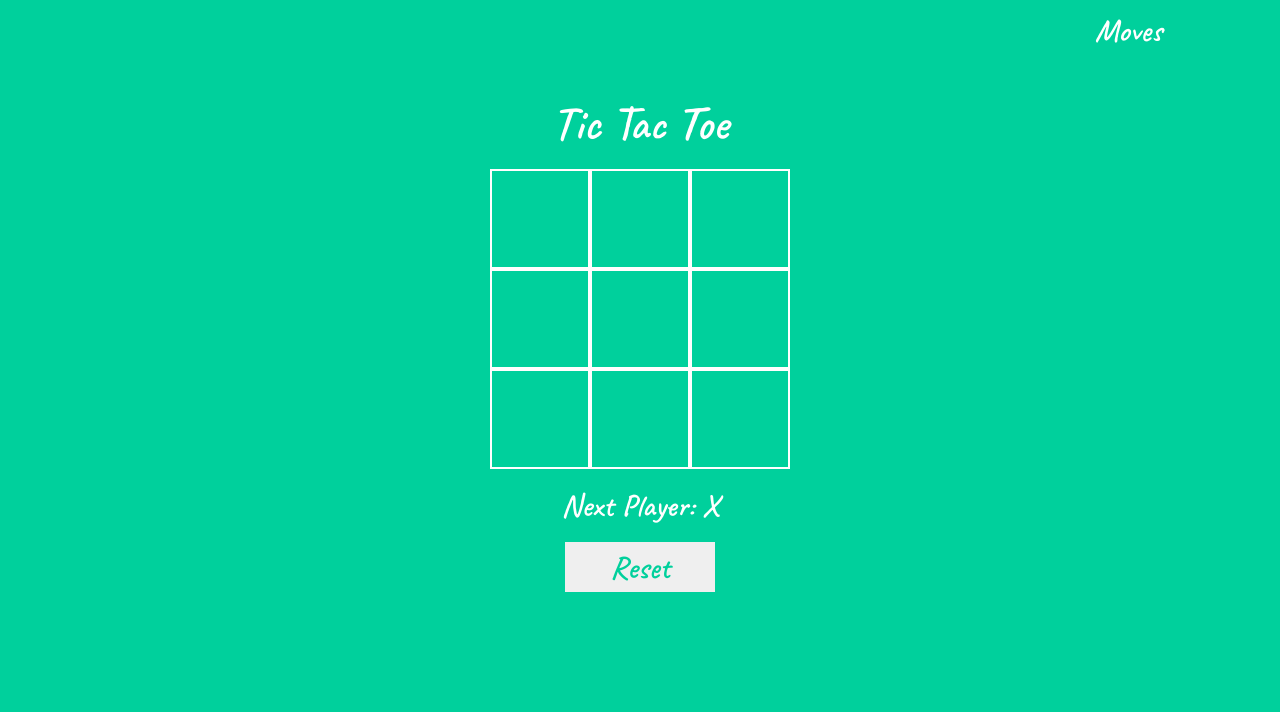
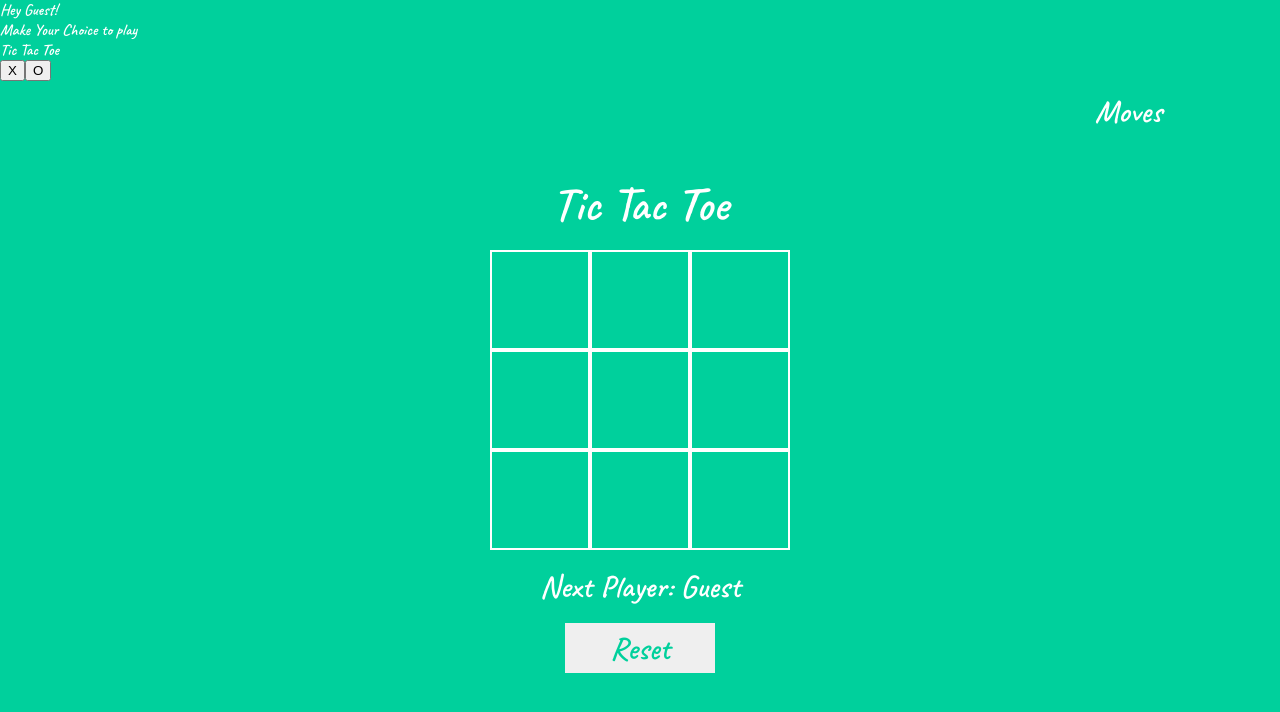
Before and after one commit to tends-to-infinity/Tic-Tac-Toe-2, a React (Create React App) app: page / in a window 1280 px wide. Shown: the top 712 px of the page. Built offline with nearby package versions, Linux system fonts and the light colour scheme.

Commit message:
Update game.js

```diff
--- a/src/components/game.js
+++ b/src/components/game.js
@@ -4,6 +4,8 @@ import Board from "./board";
 
 const Game = () => {
 
+  const [ player, setPlayer ] = useState("");
+  const [ choosePlayer, setChoosePlayer ] = useState(true);
   const [ historyOfMoves, setHistoryOfMoves ] = useState([ null, null, null, null, null, null, null, null, null ]);
   const [ stepNumber, setStepNumber ] = useState(-1);
   const [ showHistory, setShowHistory ] = useState(false);
@@ -14,15 +16,15 @@ const Game = () => {
 
     for (let i = 0; i <= stepNumber; i++) {
       i % 2 !== 0
-        ? (boardStatus[ historyOfMoves[ i ] ] = "O")
-        : (boardStatus[ historyOfMoves[ i ] ] = "X");
+        ? (boardStatus[ historyOfMoves[ i ] ] = player === "X" ? "O" : "X")
+        : (boardStatus[ historyOfMoves[ i ] ] = player);
     }
 
     return boardStatus;
   };
 
-  const winner = get_winner(getStatusOfBoard());
-  const player_turn = stepNumber % 2 ? "X" : "O";
+  const winner = get_winner(getStatusOfBoard(), player);
+  const player_turn = (stepNumber % 2 ? "Guest" : "Bot");
 
   const handleClick = (i) => {
     const historyPoint = historyOfMoves.slice(0, stepNumber + 1);
@@ -60,6 +62,32 @@ const Game = () => {
         );
       });
   return (
+    <>
+      {choosePlayer && (
+        <div className="gaPromptBackdrop">
+          <div className="gaPlayerPrompt">
+            <div className="gaPromptHead">Hey Guest!<br /> Make Your Choice to play <br />Tic Tac Toe</div>
+            <button
+              className="gaPlayerBtn"
+              onClick={(e) => {
+                setPlayer(e.target.innerHTML);
+                setChoosePlayer(false);
+              }}
+            >
+              X
+            </button>
+            <button
+              className="gaPlayerBtn"
+              onClick={(e) => {
+                setPlayer(e.target.innerHTML);
+                setChoosePlayer(false);
+              }}
+            >
+              O
+            </button>
+          </div>
+        </div>
+      )}
       <div className="gaBoardAndHistory">
         <div className="gaInfoWrapper">
           <div className="gaDropdown">
@@ -93,6 +121,7 @@ const Game = () => {
           </div>
         </div>
       </div>
+    </>
   );
 };
 
```
Lines whose indentation alone changed are shown as unchanged.
